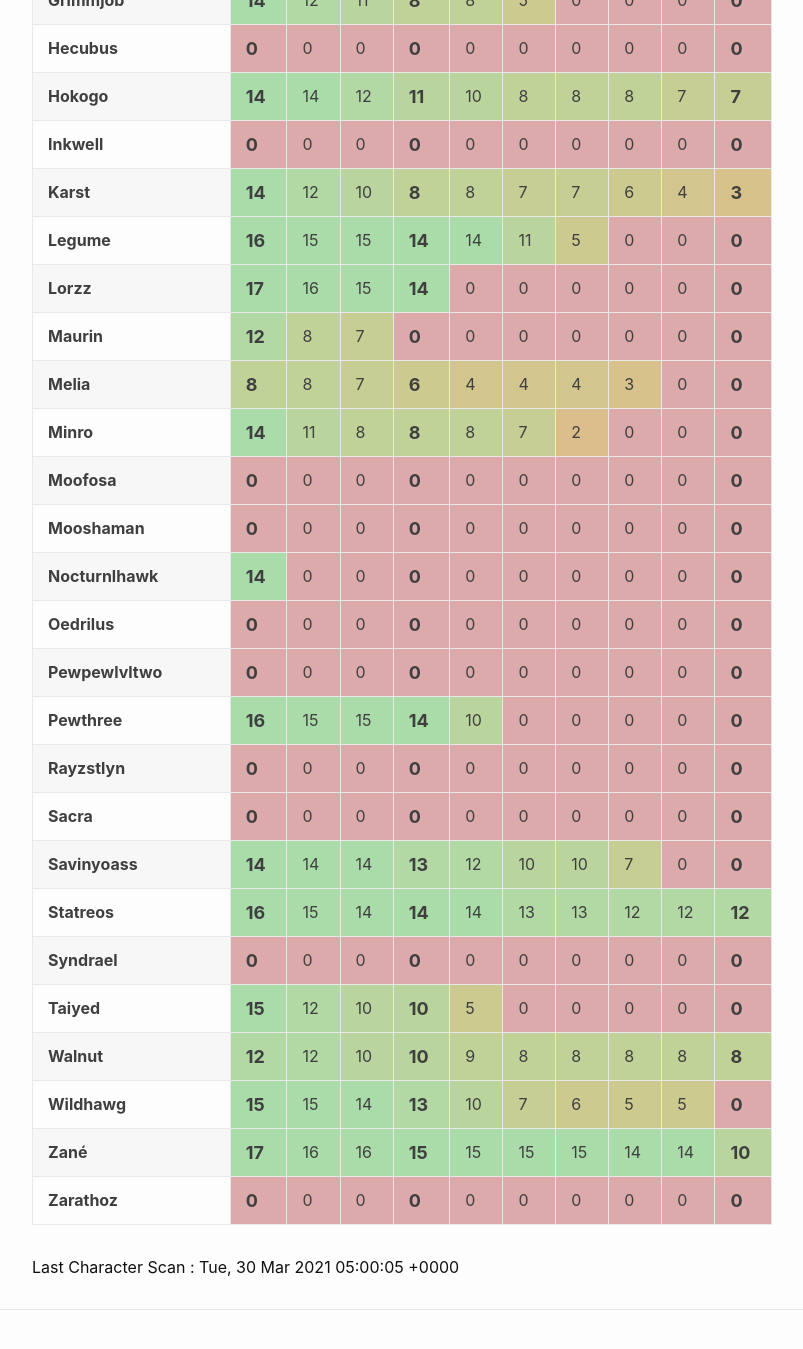
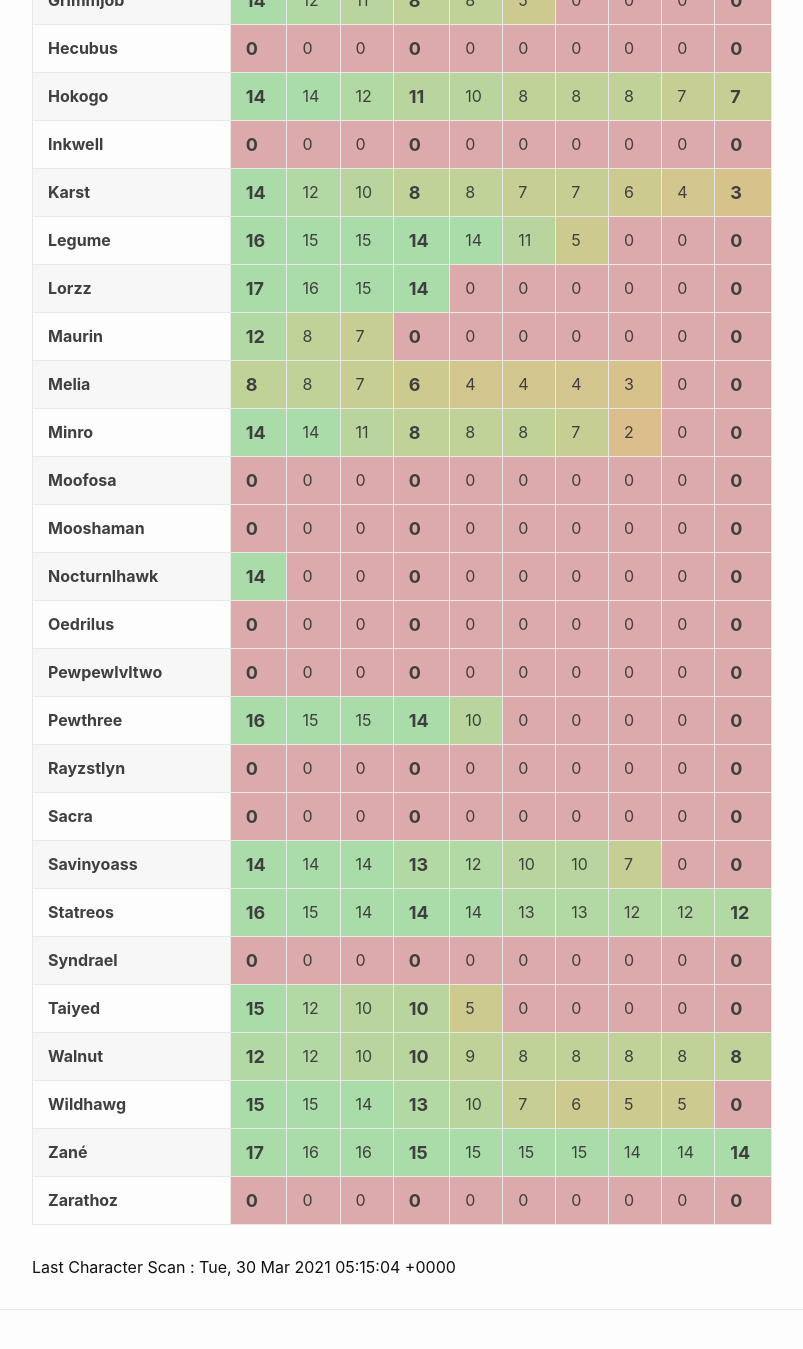
Before and after one commit to eldertribunal/keystonetracker, a Jekyll site: the page built from weekly.md, in a window 1280 px wide and 1400 px high, scrolled down 890 px. Shown: the top 1349 px of the window, without its empty margins (126-929 px from the left). Built offline with Jekyll 4.4.1, drawn with Linux system fonts in a browser that asks for light colours.

Commit message:
auto scan Tue Mar 30 05:15:50 UTC 2021

```diff
--- a/_data/scanned.json
+++ b/_data/scanned.json
@@ -1,3 +1,3 @@
 {
-  "timestamp": 1617080405
+  "timestamp": 1617081304
 }
--- a/_data/weekly.json
+++ b/_data/weekly.json
@@ -198,13 +198,13 @@
     "name": "Minro",
     "dungeons": [
       14,
+      14,
       11,
       8,
       8,
       8,
       7,
       2,
-      0,
       0,
       0
     ]
@@ -341,7 +341,7 @@
       15,
       14,
       14,
-      10
+      14
     ]
   },
   {
```
